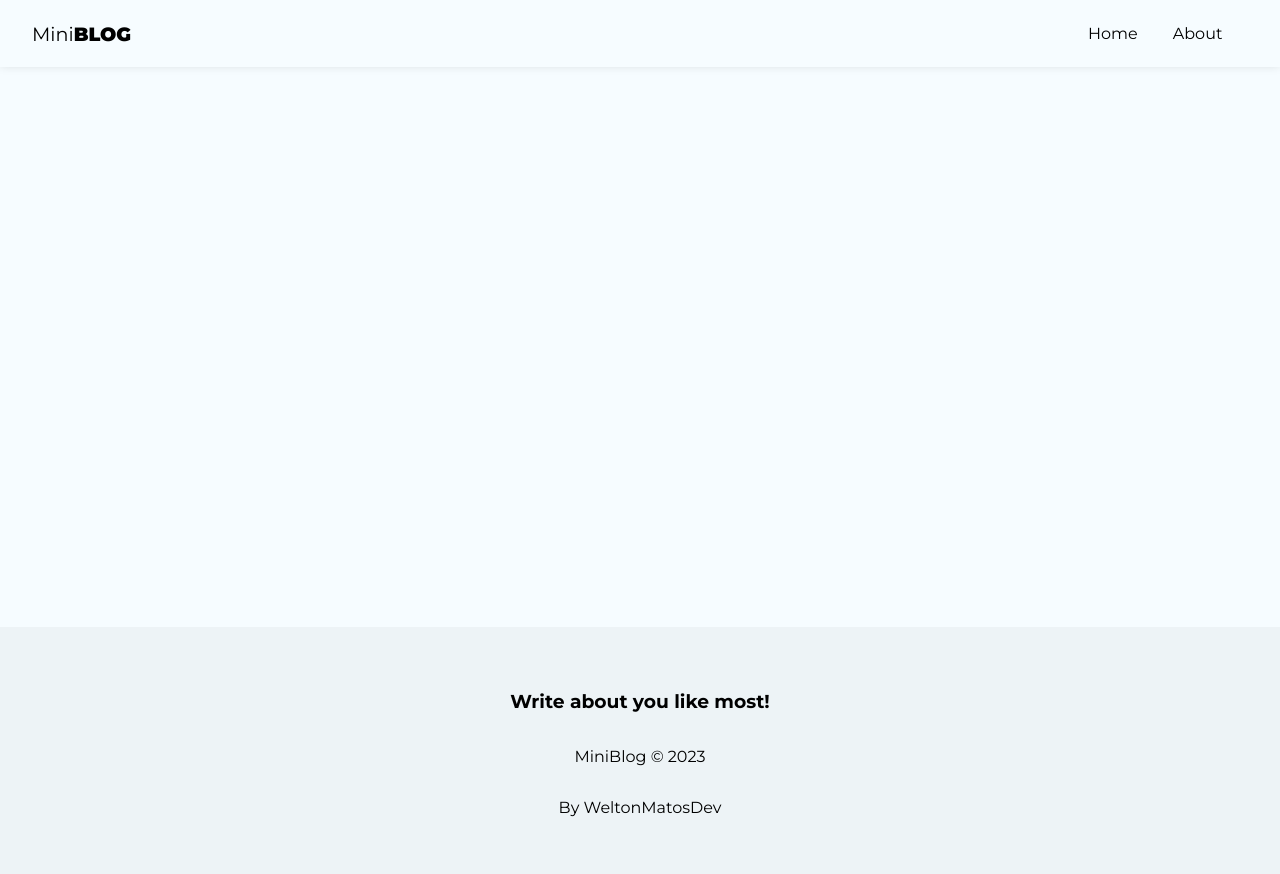
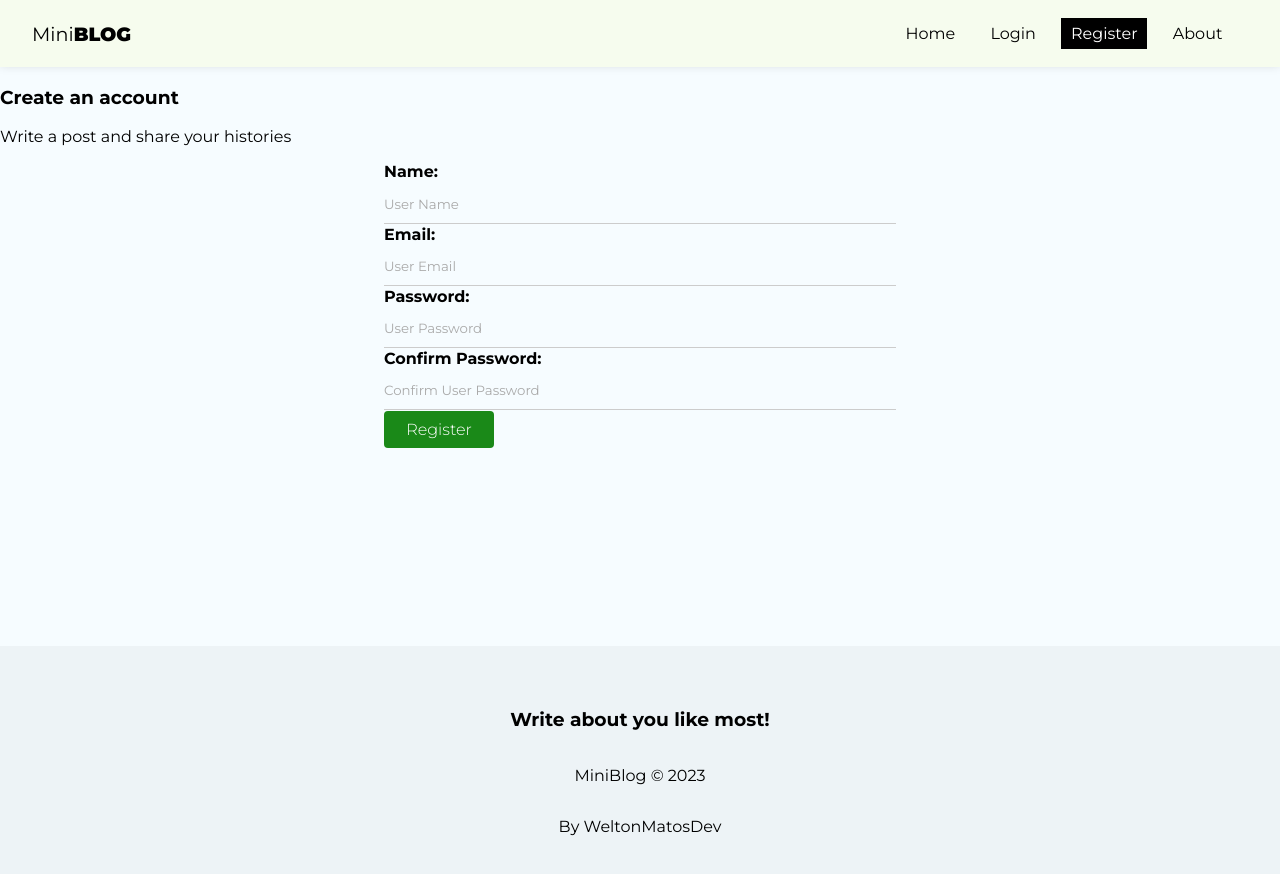
Before and after one commit to WeltonAM/React_HoraDeCodar, a React (Create React App) app in the folder 09_miniblog_project/: page /register in a window 1280 px wide. Shown: the top 874 px of the page. Built offline with nearby package versions, Linux system fonts and the light colour scheme.

Commit message:
Global styling

```diff
--- a/09_miniblog_project/src/App.js
+++ b/09_miniblog_project/src/App.js
@@ -5,6 +5,8 @@ import Home from './pages/Home/Home';
 import About from './pages/About/About';
 import Navbar from './components/Navbar';
 import Footer from './components/Footer';
+import Login from './pages/login/Login';
+import Register from './pages/register/Register';
 
 function App() {
   return (
@@ -18,6 +20,8 @@ function App() {
           <Routes>
             <Route path="/" element={<Home />} />
             <Route path="/about" element={<About />} />
+            <Route path="/login" element={<Login />} />
+            <Route path="/register" element={<Register />} />
           </Routes>
 
         </div>
--- a/09_miniblog_project/src/components/Navbar.js
+++ b/09_miniblog_project/src/components/Navbar.js
@@ -12,6 +12,15 @@ const Navbar = () => {
             <li>
                 <NavLink to="/" className={({isActive}) => (isActive ? styles.active : '')}>Home</NavLink>
             </li>
+
+            <li>
+                <NavLink to="/login" className={({isActive}) => (isActive ? styles.active : '')}>Login</NavLink>
+            </li>
+
+            <li>
+                <NavLink to="/register" className={({isActive}) => (isActive ? styles.active : '')}>Register</NavLink>
+            </li>
+
             <li>
                 <NavLink to="/about" className={({isActive}) => (isActive ? styles.active : '')}>About</NavLink>
             </li>
--- a/09_miniblog_project/src/components/Navbar.module.css
+++ b/09_miniblog_project/src/components/Navbar.module.css
@@ -4,6 +4,7 @@
     justify-content: space-between;
     align-items: center;
     padding: .5em 2em;
+    background-color: #f6fcee;
 }
 
 .brand{
--- a/09_miniblog_project/src/index.css
+++ b/09_miniblog_project/src/index.css
@@ -7,6 +7,7 @@ body {
 
 input::placeholder, textarea::placeholder {
   font-family: "Montserrat", sans-serif;
+  color: #aaa;
 }
 
 input:focus, textarea:focus {
@@ -27,3 +28,81 @@ a, nav button{
 a:hover nav button:hover{
   color: #bbb;
 }
+
+form{
+  max-width: 40%;
+  margin: 0 auto;
+}
+
+label{
+  display: flex;
+  flex-direction: column;
+  margin-bottom: 1px;
+}
+
+label span{
+  margin-bottom: .3em;
+  font-weight: bold;
+  text-align: left;
+}
+
+input, textarea{
+  box-sizing: border-box;
+  border: none;
+  border-bottom: 1px solid #ccc;
+  padding: .8em 0;
+  background-color: transparent;
+}
+
+.btn{
+  background-color: #1a8918;
+  color: #fff;
+  text-align: center;
+  cursor: pointer;
+  border-radius: 4px;
+  width: 110px;
+  font-weight: bold;
+  border: none;
+  padding: 9px 13px;
+  font-size: 1em;
+  font-weight: 300;
+  font-family: "Montserrat";
+}
+
+.btn.btn-dark{
+  background-color: #000;
+  border-radius: 0;
+}
+
+.btn.btn-outline{
+  background-color: transparent;
+  border-radius: 0;
+  color: #000;
+  border: 1px solid #000;
+  padding: 7px 30px;
+}
+
+.btn:hover{
+  background-color: #0f730c;
+  color: #fff;
+}
+
+.btn.btn-outline:hover{
+  background-color: #000;
+}
+
+.btn.btn-danger:hover{
+  background-color: #dc3545;
+}
+
+button[disabled]{
+  background-color: #aaa;
+}
+
+.container .error{
+  color: #721c24;
+  background-color: #f8d7da;
+  border: 1px solid #f5c6cb;
+  padding: 5px;
+  border-radius: 5px;
+}
--- /dev/null
+++ b/09_miniblog_project/src/pages/login/Login.js
@@ -0,0 +1,9 @@
+import styles from './Login.module.css'
+
+const Login = () => {
+  return (
+    <div>Login</div>
+  )
+}
+
+export default Login
--- /dev/null
+++ b/09_miniblog_project/src/pages/register/Register.js
@@ -0,0 +1,43 @@
+import styles from './Register.module.css'
+
+import { useState, useEffect } from 'react'
+
+const Register = () => {
+  return (
+    <div>
+
+      <h3>Create an account</h3>
+
+      <p>Write a post and share your histories</p>
+
+      <form>
+
+        <label>
+          <span>Name:</span>
+          <input type="text" name="displayName" required placeholder='User Name' />
+        </label>
+
+        <label>
+          <span>Email:</span>
+          <input type="email" name="email" required placeholder='User Email' />
+        </label>
+
+        <label>
+          <span>Password:</span>
+          <input type="password" name="password" required placeholder='User Password' />
+        </label>
+
+        <label>
+          <span>Confirm Password:</span>
+          <input type="password" name="confirmPassword" required placeholder='Confirm User Password' />
+        </label>
+
+        <button className='btn'>Register</button>
+
+      </form>
+
+    </div>
+  )
+}
+
+export default Register
--- /dev/null
+++ b/09_miniblog_project/src/pages/register/Register.module.css
@@ -0,0 +1,7 @@
+.register{
+    text-align: center;
+}
+
+.register p{
+    color: #aaa;
+}
```
Also changed, not shown: 09_miniblog_project/src/pages/login/Login.module.css (added).
